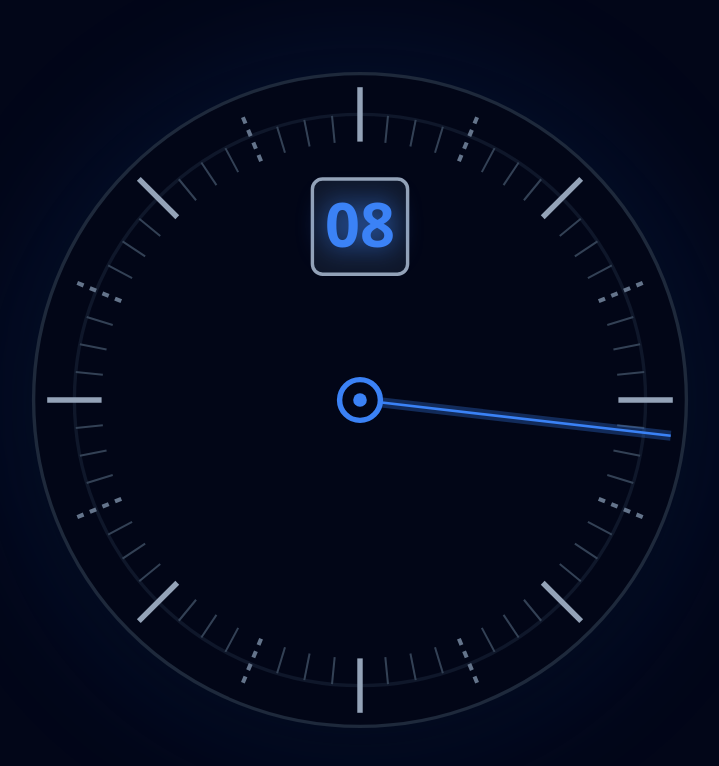
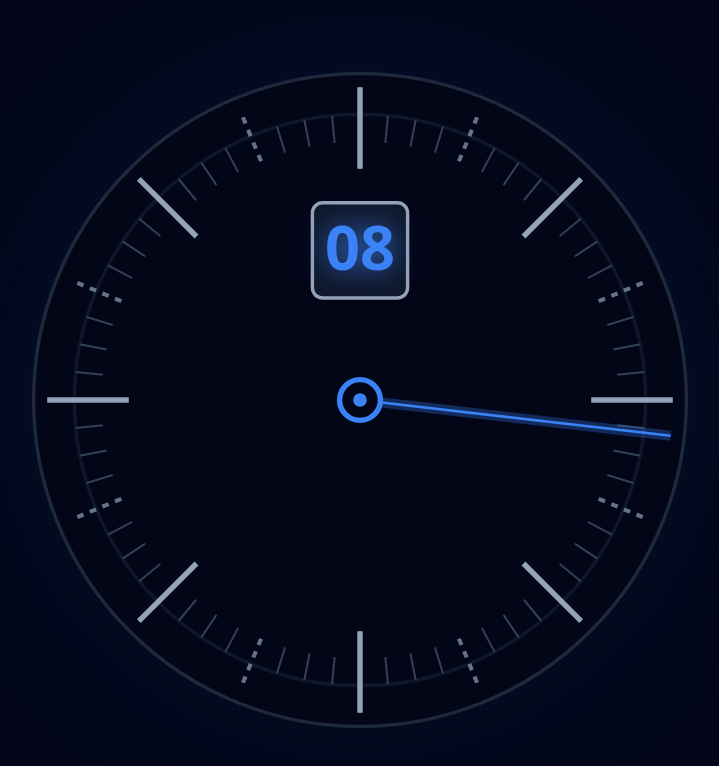
Before and after one commit to mere94/OctaveClock, a React (Vite) app: page / in a window 1280 px wide. Shown: the top 766 px of the page, without its empty margins (280-999 px from the left). Built offline with nearby package versions, Linux system fonts and the light colour scheme.

Commit message:
feat: Enhance clock tick visibility and label positioning
Adjusts tick lengths for major marks to improve readability.
Repositions the top label window and its text content to be more visually balanced within the clock face.

```diff
--- a/src/App.tsx
+++ b/src/App.tsx
@@ -42,7 +42,7 @@ export default function App() {
           x1="50"
           y1={isMajor ? "4" : isHalfHour ? "5" : "8"}
           x2="50"
-          y2="12"
+          y2={isMajor ? "16" : "12"}
           stroke={isMajor ? "#94a3b8" : isHalfHour ? "#64748b" : "#334155"}
           strokeWidth={isMajor ? "0.8" : isHalfHour ? "0.6" : "0.3"}
           strokeDasharray={isHalfHour ? "1, 1" : "none"}
@@ -68,8 +68,8 @@ export default function App() {
           {renderTicks()}
 
           {/* Top Label Window */}
-          <rect x="43" y="17.5" width="14" height="14" rx="1.5" fill="#0f172a" stroke="#94a3b8" strokeWidth="0.5" />
-          <text x="50" y="24" fill="#3b82f6" fontSize="9" fontFamily="system-ui" textAnchor="middle" dominantBaseline="central" className="font-bold" style={{ filter: 'drop-shadow(0 0 2px rgba(59, 130, 246, 0.8))' }}>
+          <rect x="43" y="21" width="14" height="14" rx="1.5" fill="#0f172a" stroke="#94a3b8" strokeWidth="0.5" />
+          <text x="50" y="27.5" fill="#3b82f6" fontSize="9" fontFamily="system-ui" textAnchor="middle" dominantBaseline="central" className="font-bold" style={{ filter: 'drop-shadow(0 0 2px rgba(59, 130, 246, 0.8))' }}>
             {topLabel}
           </text>
 
```
